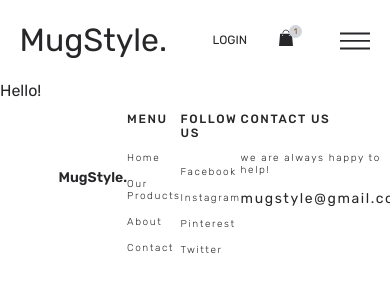
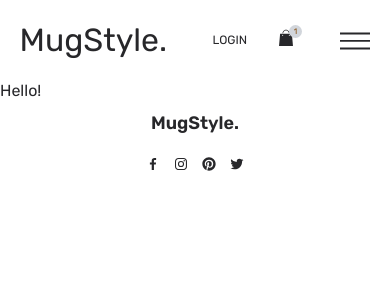
Before and after one commit to Morganefrlr/eshop-mugstyle2024, a Next.js app: page / in a window 390 px wide. Shown: the top 300 px of the page. Built offline with nearby package versions, Linux system fonts and the light colour scheme.

Commit message:
T03: footer responsive

```diff
--- a/src/app/footer/Footer.tsx
+++ b/src/app/footer/Footer.tsx
@@ -1,29 +1,20 @@
-import Link from "next/link";
+
 import Logo from "../reusableComponents/logo";
-import { footerMenuConfig } from "./footerMenuConfig";
+import FooterLinksMenu from "./FooterLinksMenu";
+import {BiLogoFacebook, BiLogoPinterest, BiLogoInstagram, BiLogoTwitter} from 'react-icons/bi'
 
 
 const Footer = () => {
     return (
         <div className="mainFooter">
             <Logo />
+            <FooterLinksMenu />
 
-            <div className="footerItems">
-                {footerMenuConfig.map(item =>
-                <div className="footerItems_column" key={item.label}>
-                    <h3>{item.label}</h3>
-                    {item.cat?.map(link =>
-                        <Link href={link.href} key={link.labelCat}>{link.labelCat}</Link>
-                    )}
-                    {item.desc &&
-                        <>
-                            <span>{item.desc}</span>
-                            <span>{item.mail}</span>
-                        </>
-                    }
-                </div>
-
-                )}
+            <div className="footerResponsive">
+                <BiLogoFacebook />
+                <BiLogoInstagram/>
+                <BiLogoPinterest/>
+                <BiLogoTwitter/>
             </div>
         </div>
     );
--- /dev/null
+++ b/src/app/footer/FooterLinksMenu.tsx
@@ -0,0 +1,27 @@
+
+import { footerMenuConfig } from './footerMenuConfig';
+import Link from 'next/link';
+
+const FooterLinksMenu = () => {
+    return (
+        <div className="footerItems">
+                {footerMenuConfig.map(item =>
+                <div className="footerItems_column" key={item.label}>
+                    <h3>{item.label}</h3>
+                    {item.cat?.map(link =>
+                        <Link href={link.href} key={link.labelCat}>{link.labelCat}</Link>
+                    )}
+                    {item.desc &&
+                        <>
+                            <span>{item.desc}</span>
+                            <span>{item.mail}</span>
+                        </>
+                    }
+                </div>
+
+                )}
+            </div>
+    );
+};
+
+export default FooterLinksMenu;
--- a/src/app/footer/_footer.scss
+++ b/src/app/footer/_footer.scss
@@ -1,6 +1,5 @@
 .mainFooter{
     width: 70vw;
-    //height: 15vh;
     margin: 0px auto;
     display: flex;
     justify-content: space-between;
@@ -44,3 +43,27 @@
         }
     }
 }
+
+
+.footerResponsive{
+    display: none;
+}
+
+
+@media (max-width: 768px){
+    .mainFooter{
+        flex-direction: column;
+        align-items: center;
+        gap: 10px;
+        h1{
+            font-size: 18px;
+        }
+    }
+    .footerItems{
+        display: none;
+    }
+    .footerResponsive{
+        display: flex;
+        gap: 12px;
+    }
+}
```
